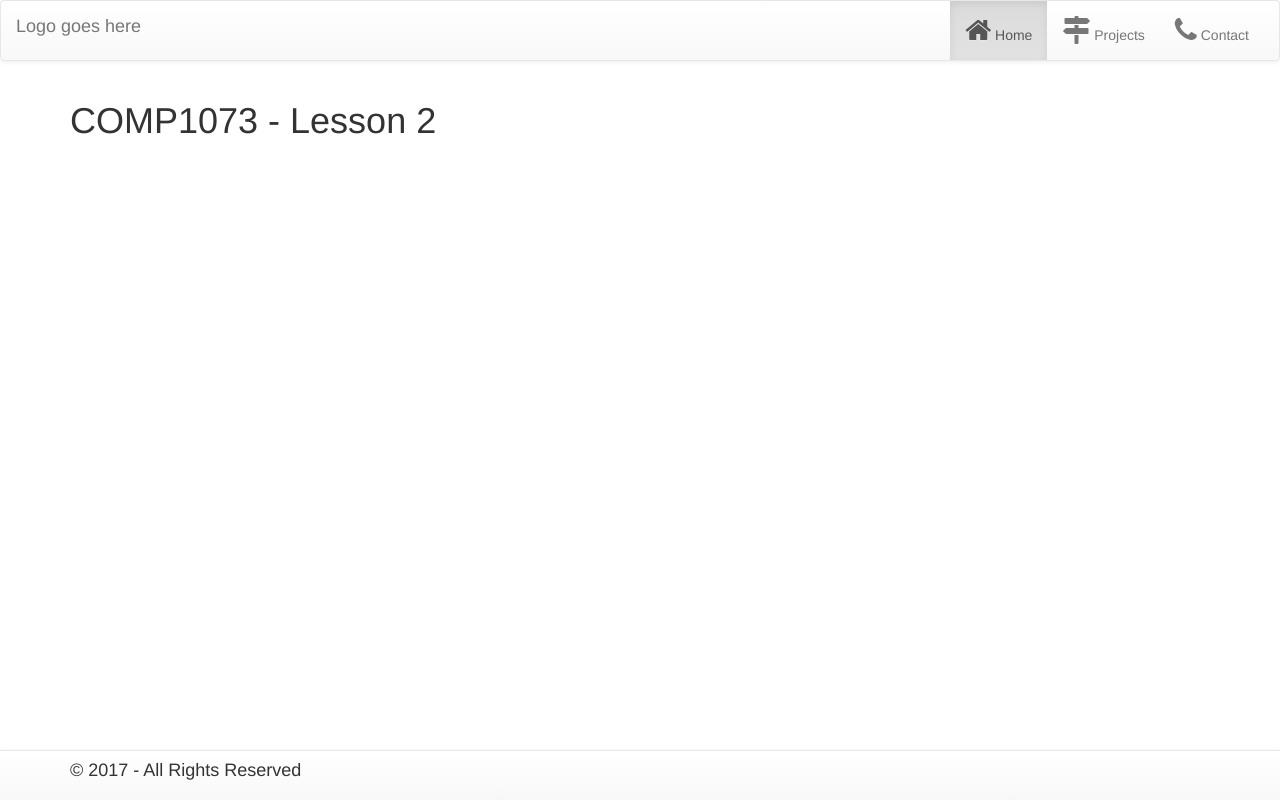
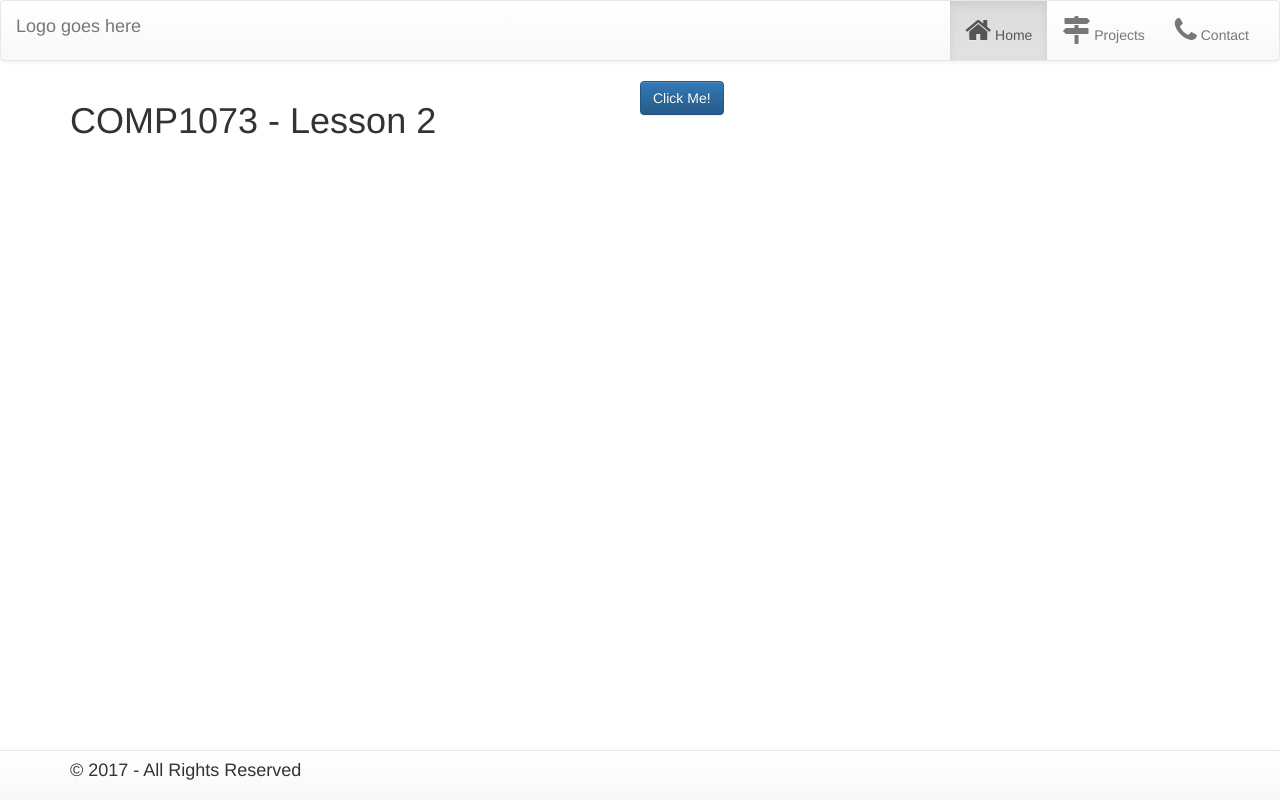
Before and after one commit to caaasssasian/COMP1073-Lesson2, a plain HTML site: page index.html in a window 1280 px wide. Drawn offline with Linux system fonts and the light colour scheme.

Commit message:
added "click me" button

```diff
--- a/Scripts/app.js
+++ b/Scripts/app.js
@@ -1,3 +1,14 @@
 /* javascript lives here */
 
 console.log("App Started");
+
+// create a reference to the button on teh page (index.html)
+var clickMeButton = document.getElementById("clickMeButton");
+
+// add an eent listener - for the click event and call the Click function
+clickMeButton.addEventListener("click", Click)
+
+// click function - used as an event handler
+function Click() {
+    console.log("clicked!");
+}
--- a/index.html
+++ b/index.html
@@ -41,6 +41,8 @@
     <div class="row">
       <div class="col md-offset-3 col-md-6">
         <h1>COMP1073 - Lesson 2</h1></div>
+
+        <button id="clickMeButton" class="btn btn-primary">Click Me!</button>
     </div>
   </div>
 
```
Lines whose indentation alone changed are shown as unchanged.
